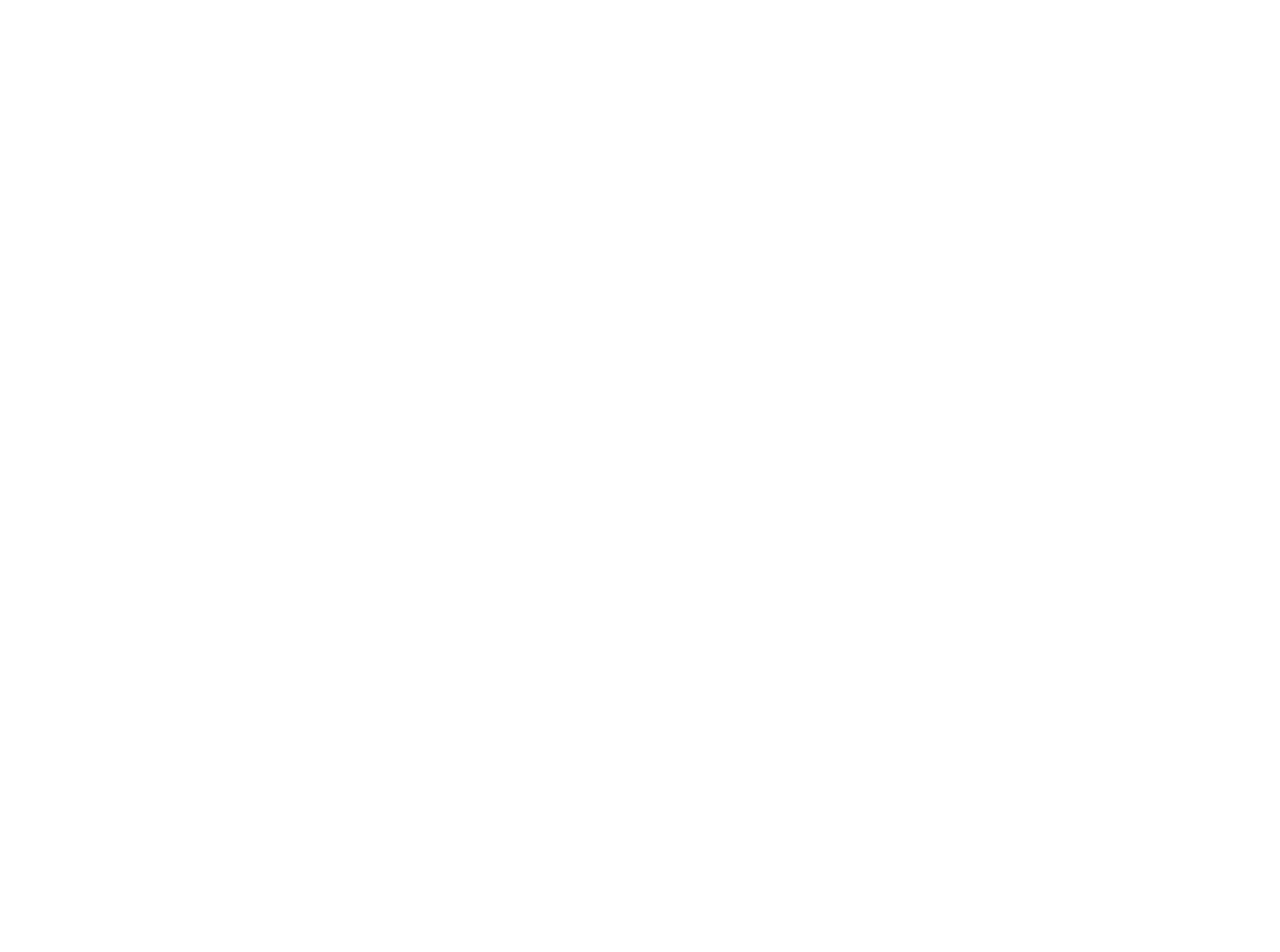
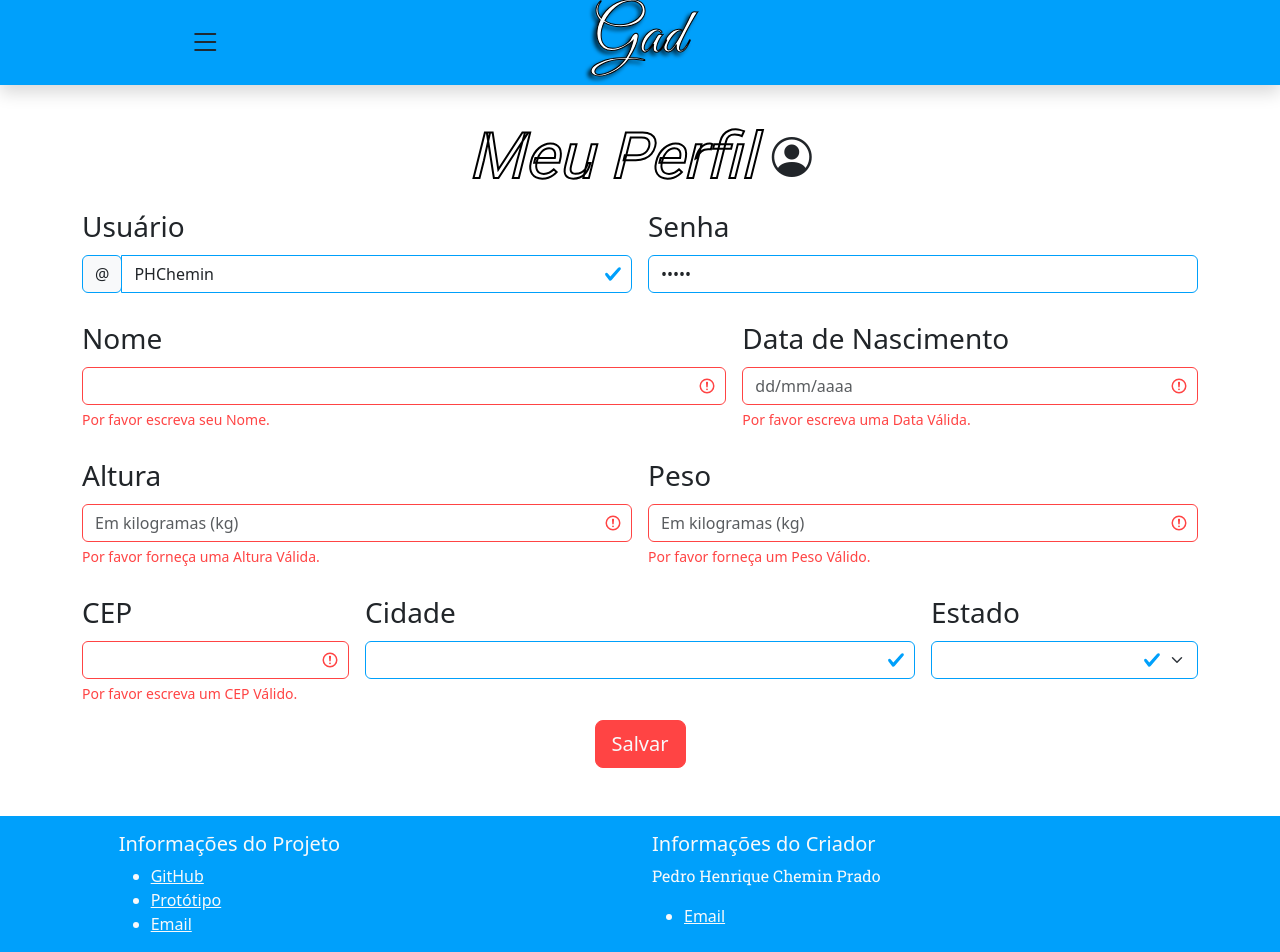
Before and after one commit to PHChemin/gestao-alimentar-diaria, a website: page app/perfil.html in a window 1280 px wide. Before the commit the page ends 800 px from the top, so only its background shows below. Drawn offline with Linux system fonts and the light colour scheme.

Commit message:
Ultimos ajustes da Página Inicial e Finalização da Página de Perfil

```diff
--- a/app/perfil.html
+++ b/app/perfil.html
@@ -0,0 +1,175 @@
+<!DOCTYPE html>
+<html lang="pt-BR">
+    <head>
+        <meta charset="UTF-8">
+        <meta name="referrer" content="never">
+        <meta name="referrer" content="no-referrer">
+        <script src="https://kit.fontawesome.com/4bacb5fb56.js" crossorigin="anonymous"></script>
+        <link href="https://fonts.googleapis.com/css2?family=Roboto&display=swap" rel="stylesheet">
+        <link href="https://fonts.googleapis.com/css2?family=Roboto+Slab&display=swap" rel="stylesheet">
+        <link href="https://fonts.googleapis.com/css2?family=Great+Vibes&display=swap" rel="stylesheet">
+        <link href="../assets/resources/icons/bootstrap-icons.min.css" rel="stylesheet">
+        <link href="../assets/resources/style/css/custom.css" rel="stylesheet">
+        <link href="../assets/resources/style/css/style.css" rel="stylesheet">
+        <title>Perfil GAD</title>
+    </head>
+    <body>
+        <header class="overflow-x-hidden shadow">
+            <nav class="navbar bg-primary sticky-md-top">
+                <div class="conteiner text-center">
+                  <div class="row align-items-center">
+                    <div class="col">
+                        <a data-bs-toggle="offcanvas" href="#offcanvasExample" role="button" aria-controls="offcanvasExample">
+                          <i class="bi bi-list text-dark fs-2"></i>
+                        </a>
+
+                        <div class="offcanvas offcanvas-start bg-primary" tabindex="-1" id="offcanvasExample" aria-labelledby="offcanvasExampleLabel">
+                          <div class="offcanvas-header">
+                            <h5 class="offcanvas-title menu text-light" id="offcanvasExampleLabel">Menu</h5>
+                            <i class="bi bi-x-lg fs-1 fw-bold text-light" type="button" data-bs-dismiss="offcanvas" aria-label="Close"></i>
+                          </div>
+                          <div class="offcanvas-body">
+                              <div class="itens">
+                                <a href="../index.html" class="text-start d-flex">
+                                  <i class="bi bi-star-fill fs-4 text-light me-3"></i>
+                                  <p class="fs-3 text-light text-decoration-none">Início</p>
+                                </a>
+                              </div>
+                              <div class="itens">
+                                <a href="./perfil.html" class="text-start d-flex">
+                                  <i class="bi bi-person-fill fs-4 text-light me-3"></i>
+                                  <p class="fs-3 text-light text-decoration-none">Meu Perfil</p>
+                                </a>
+                              </div>
+                              <div class="itens">
+                                <a href="" class="text-start d-flex">
+                                  <i class="bi bi-list-nested fs-4 text-light me-3"></i>
+                                  <p class="fs-3 text-light text-decoration-none">Minhas Refeições</p>
+                                </a>
+                              </div>
+                              <div class="itens">
+                                <a href="" class="text-start d-flex">
+                                  <i class="bi bi-patch-plus fs-4 text-light me-3"></i>
+                                  <p class="fs-3 text-light text-decoration-none">Adicionar Refeições</p>
+                                </a>
+                              </div>
+                              <div class="itens">
+                                <a href="" class="text-start d-flex">
+                                  <i class="bi bi-arrows-collapse-vertical fs-4 text-light me-3"></i>
+                                  <p class="fs-3 text-light text-decoration-none">Comparador</p>
+                                </a>
+                              </div>
+                          </div>
+                        </div>
+                    </div>
+                    <div class="col">
+                        <h1 class="logo">Gad</h1>
+                    </div>
+                    <div class="col">
+                    </div>
+                  </div>
+                </div>
+            </nav>
+        </header>
+        <main>
+            <div class="d-flex justify-content-center align-items-center mt-4">
+                <div class="titulo-topo fst-italic fw-medium">Meu Perfil</div>
+                <i class="bi bi-person-circle text-dark fs-1 ms-3"></i>
+            </div>
+            <div class="container">
+                <form class="row g-3 was-validated" novalidate>
+                    <div class="col-md-6">
+                      <label for="validationUsername" class="form-label fs-3">Usuário</label>
+                      <div class="input-group has-validation">
+                        <span class="input-group-text" id="inputGroupPrepend">@</span>
+                        <input value="PHChemin" type="text" class="form-control" id="validationCustomUsername" aria-describedby="inputGroupPrepend" required>
+                      </div>
+                    </div>
+                    <div class="col-md-6">
+                        <label for="inputPassword" class="form-label fs-3">Senha</label>
+                        <input type="password" class="form-control" id="inputPassword" value="12345" readonly>
+                    </div>
+                    <div class="col-md-7 col-sm-6 mt-4">
+                        <label for="validationName" class="form-label fs-3">Nome</label>
+                        <input type="text" class="form-control" id="validationName" required>
+                        <div class="invalid-feedback">
+                          Por favor escreva seu Nome.
+                        </div>
+                    </div>
+                    <div class="col-md-5 col-sm-6 mt-4">
+                        <label for="validationDate" class="form-label fs-3">Data de Nascimento</label>
+                        <input type="text" class="form-control" id="validationDate" placeholder="dd/mm/aaaa" required>
+                        <div class="invalid-feedback">
+                            Por favor escreva uma Data Válida.
+                        </div>
+                    </div>
+                    <div class="col-md-6 mt-4">
+                        <label for="validationHeight" class="form-label fs-3">Altura</label>
+                        <input placeholder="Em kilogramas (kg)" type="text" class="form-control" id="validationHeight" required>
+                        <div class="invalid-feedback">
+                            Por favor forneça uma Altura Válida.
+                        </div>
+                    </div>
+                    <div class="col-md-6 mt-4">
+                        <label for="validationWheight" class="form-label fs-3">Peso</label>
+                        <input placeholder="Em kilogramas (kg)" type="text" class="form-control" id="validationWeight" required>
+                        <div class="invalid-feedback">
+                            Por favor forneça um Peso Válido.
+                        </div>
+                    </div>
+                    <div class="col-md-3 mt-4">
+                        <label for="validationCep" class="form-label fs-3">CEP</label>
+                        <input type="text" class="form-control" id="validationCep" required>
+                        <div class="invalid-feedback">
+                          Por favor escreva um CEP Válido.
+                        </div>
+                      </div>
+                    <div class="col-md-6 mt-4">
+                      <label for="validationCity" class="form-label fs-3">Cidade</label>
+                      <input type="text" class="form-control" id="validationCity">
+                    </div>
+                    <div class="col-md-3 mt-4">
+                      <label for="validationState" class="form-label fs-3">Estado</label>
+                      <select class="form-select" id="validationState">
+                        <option selected disabled value=""></option>
+                        <option>PR</option>
+                        <option>SC</option>
+                        <option>RS</option>
+                      </select>
+                    </div>
+                    <div class="col-12 text-center mt-3 mb-5">
+                      <button class="btn btn-lg btn-danger text-light" type="submit">Salvar</button>
+                    </div>
+                  </form>
+              </div>
+        </main>
+        <footer class="container-fluid text-light bg-primary">
+            <div class="row justify-content-center pt-3">
+              <section class="col-6 col-md-5">
+                <h5 class="text-light">Informações do Projeto</h5>
+                <ul class="nav flex-column">
+                  <li class="nav-item">
+                    <a class="text-light" href="https://github.com/PHChemin/gestao-alimentar-diaria" target="_blank">GitHub</a>
+                  </li>
+                  <li class="nav-item">
+                    <a class="text-light" href="https://www.figma.com/file/ZOAModlERTeb9CxlkPv9fO/GestaoAlimentarDiaria-GAD?type=design&node-id=9-25&mode=design&t=m567cAZU6UhNVRYm-0" target="_blank">Protótipo</a>
+                  </li>
+                  <li class="nav-item">
+                    <a class="text-light" href=mailto:chemin_pedro@outlook.com >Email</a>
+                  </li>
+                </ul>
+              </section>
+              <section class="col-6 col-md-5">
+                <h5 class="text-light">Informações do Criador</h5>
+                <p class="text-light">Pedro Henrique Chemin Prado</p>
+                <ul class="nav flex-column">
+                  <li class="nav-item">
+                    <a class="text-light" href=mailto:chemin_pedro@outlook.com >Email</a>
+                  </li>
+                </ul>
+              </section>
+            </div>
+          </footer>
+        <script src="../assets/resources/script/bootstrap.bundle.min.js"></script>
+    </body>
+</html>
--- a/assets/resources/style/css/style.css
+++ b/assets/resources/style/css/style.css
@@ -24,6 +24,14 @@ h3{
     -webkit-text-stroke-width: 1px;
 }
 
+.titulo-topo {
+    font-size: 4rem;
+    font-family: 'Roboto', sans-serif;
+    color: white;
+    -webkit-text-stroke-color: black;
+    -webkit-text-stroke-width: 2px;
+}
+
 .menu{
     font-family: 'Great Vibes';
     font-size: 4rem;
--- a/assets/resources/style/scss/custom.scss
+++ b/assets/resources/style/scss/custom.scss
@@ -10,6 +10,8 @@ $secondary:     #E7E7E7;
 $danger:        #FF4444;
 $success:       #07BD45;
 $input-border-color: #00A0FB;
+$form-feedback-valid-color:         $primary;
+$form-valid-color: $primary;
 
 // 3. Include remainder of required Bootstrap stylesheets (including any separate color mode stylesheets)
 @import "../../../../node_modules/bootstrap/scss/variables";
```
Also changed, not shown: index.html (+24 -24 lines), assets/resources/style/css/custom.css.
